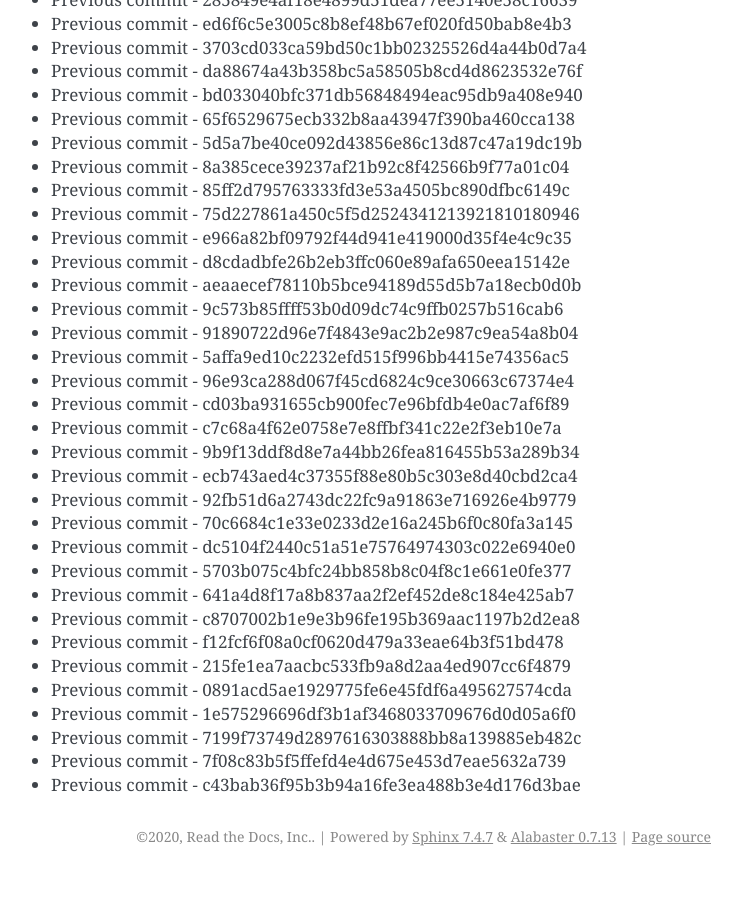
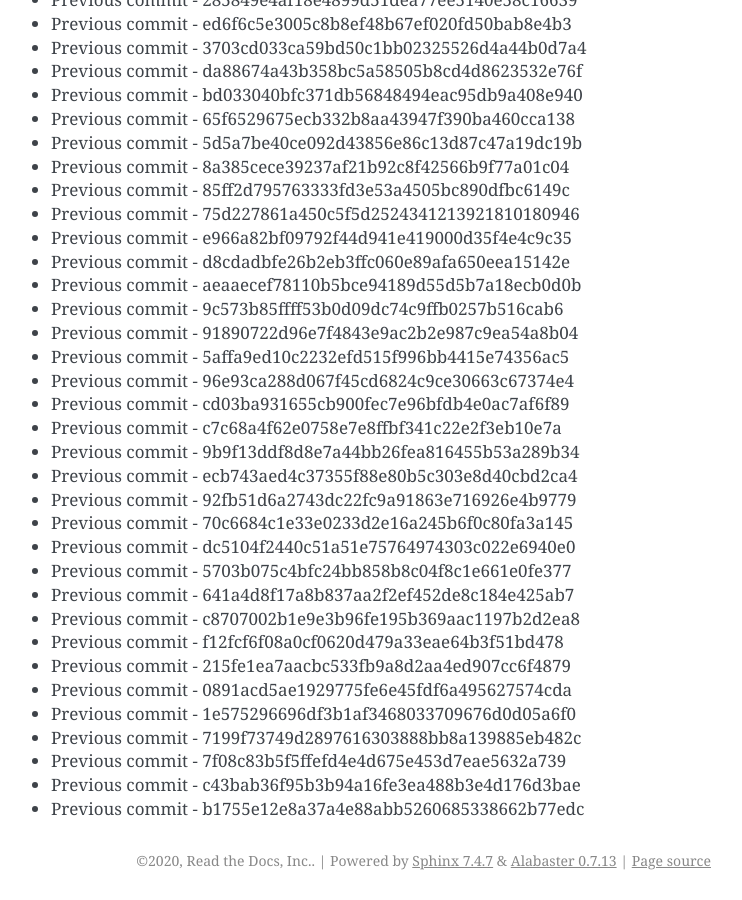
Before and after one commit to readthedocs/rtd-git-stresstest, a Sphinx documentation site: the page built from docs/updates.rst, in a window 1280 px wide and 900 px high, scrolled down 87538 px. Shown: the whole window, without its empty margins (399-1141 px from the left). Built offline with Sphinx 7.4.7, drawn with Linux system fonts in a browser that asks for light colours; before the commit the page ends 88414 px from its top, so only the background shows below that.

Commit message:
Generating commit from previous: b1755e12e8a37a4e88abb5260685338662b77edc

```diff
--- a/docs/updates.rst
+++ b/docs/updates.rst
@@ -3710,3 +3710,4 @@ It can be tested for any performance characteristics.
 * Previous commit - 7199f73749d2897616303888bb8a139885eb482c
 * Previous commit - 7f08c83b5f5ffefd4e4d675e453d7eae5632a739
 * Previous commit - c43bab36f95b3b94a16fe3ea488b3e4d176d3bae
+* Previous commit - b1755e12e8a37a4e88abb5260685338662b77edc
```
